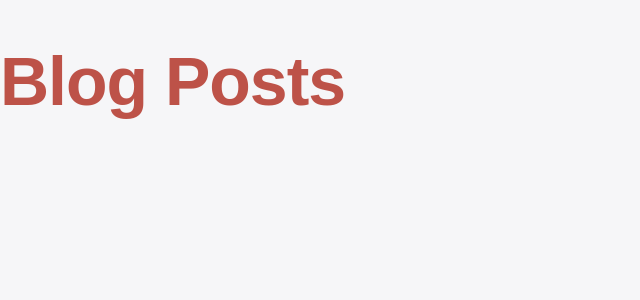
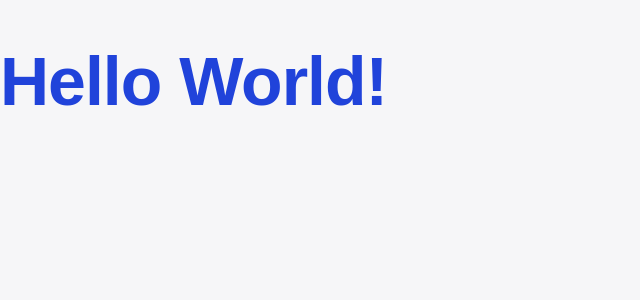
Before and after one commit to haydnlucrobe/new-hlr-web, a Jekyll site: the page built from index.html, in a window 1280 px wide. Shown: the top 300 px of the page, without its empty margins (0-640 px from the left). Built offline with Jekyll 4.4.1, drawn with Linux system fonts in a browser that asks for light colours; Markdown is read by kramdown in place of the engine named in the settings.

Commit message:
20.8 14:00

```diff
--- /dev/null
+++ b/_includes/header.html
@@ -0,0 +1 @@
+<h1>Hello World!</h1>
--- /dev/null
+++ b/_jadefiles/header.jade
@@ -0,0 +1 @@
+h1 Hello World!
--- a/assets/css/1-base/_vars.sass
+++ b/assets/css/1-base/_vars.sass
@@ -1,6 +1,6 @@
 $primary-color: #F6C
 $text-color: #2E2D33
-$accent-color: #BD5248
+$accent-color: #2043da
 $bg-color: #F6F6F8
 $link-color: $accent-color
 $selection-color: #FFF498
--- a/assets/css/main.css
+++ b/assets/css/main.css
@@ -354,7 +354,7 @@ th {
 
 .gigantic, .huge, .large, .bigger, .big,
 h1, h2, h3, h4, h5, h6 {
-  color: #BD5248;
+  color: #2043da;
   font-weight: bold; }
 
 .gigantic {
@@ -400,12 +400,12 @@ hr {
   height: 0; }
 
 a {
-  color: #BD5248;
+  color: #2043da;
   text-decoration: none;
   outline: 0; }
 
 a:hover, a:focus {
-  color: #d89993; }
+  color: #758beb; }
 
 ::-moz-selection {
   background: #FFF498; }
--- a/index.html
+++ b/index.html
@@ -3,11 +3,4 @@ layout: default
 title: Your New Jekyll Site
 ---
 
-<div id="home">
-  <h1>Blog Posts</h1>
-  <ul class="posts">
-    {% for post in site.posts %}
-      <li><span>{{ post.date | date_to_string }}</span> &raquo; <a href="{{ post.url }}">{{ post.title }}</a></li>
-    {% endfor %}
-  </ul>
-</div>
+{% include header.html %}
```
Also changed, not shown: gulpfile.js (+3 -8 lines).
